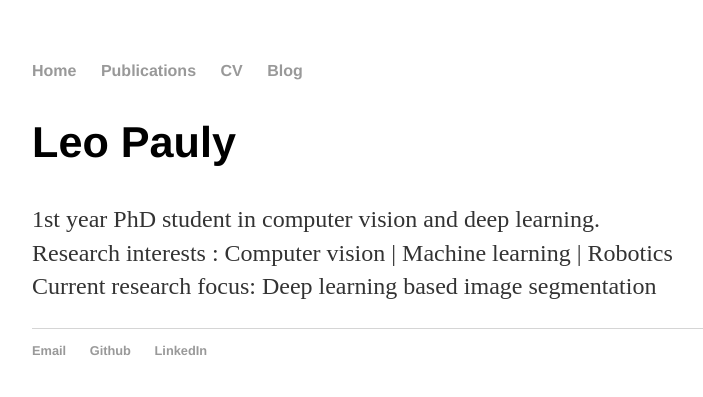
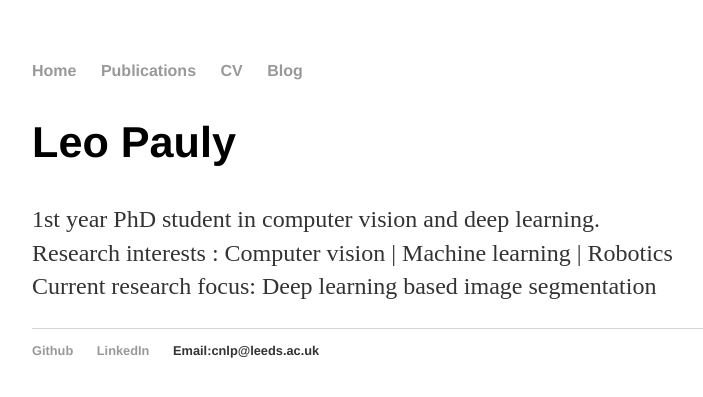
Before and after one commit to leopauly/leopauly.github.io, a Jekyll site: the page built from index.html, in a window 1280 px wide. Shown: the top 397 px of the page, without its empty margins (160-863 px from the left). Built offline with Jekyll 4.4.1, drawn with Linux system fonts in a browser that asks for light colours.

Commit message:
Update default.html

```diff
--- a/_layouts/default.html
+++ b/_layouts/default.html
@@ -25,9 +25,10 @@
 
   <footer>
    <ul>
-   <li><a href="cnlp@leeds.ac.uk">Email</a></li>
+
    <li><a href="https://github.com/leopauly">Github</a></li>
    <li><a href="https://www.linkedin.com/in/leopauly/">LinkedIn</a></li>
+   <li>Email:cnlp@leeds.ac.uk </li>
    </ul>
   </footer>
   </body>
```
